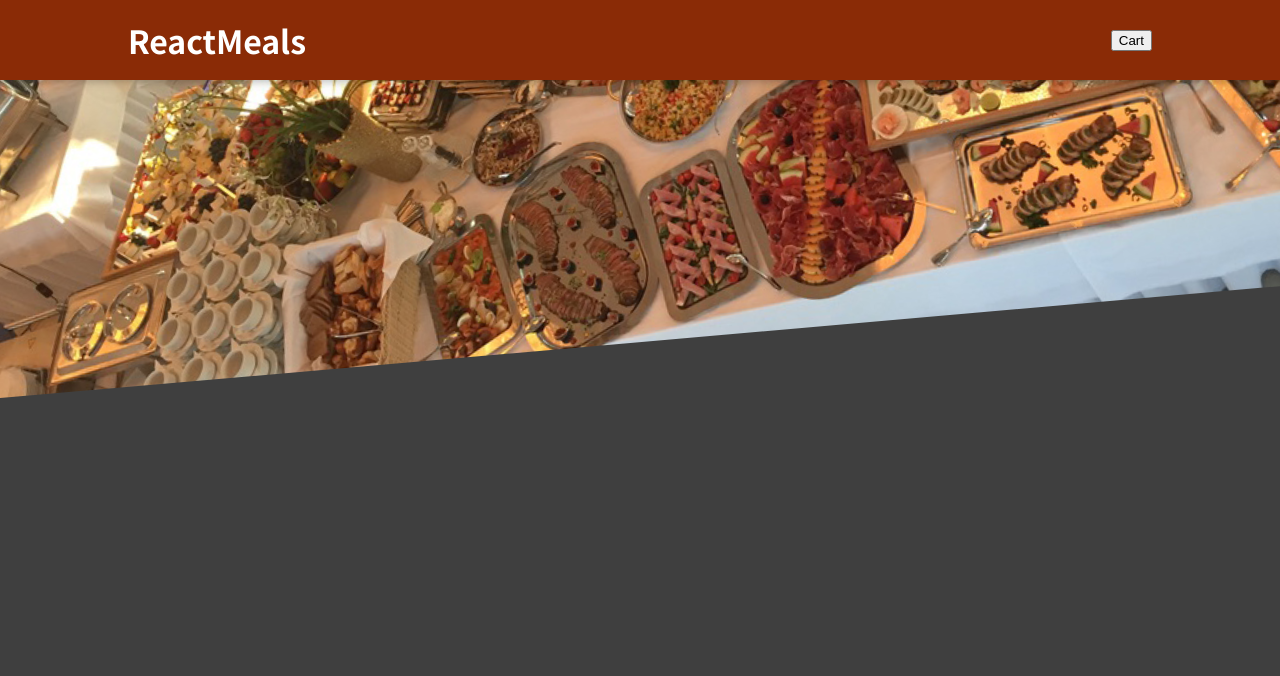
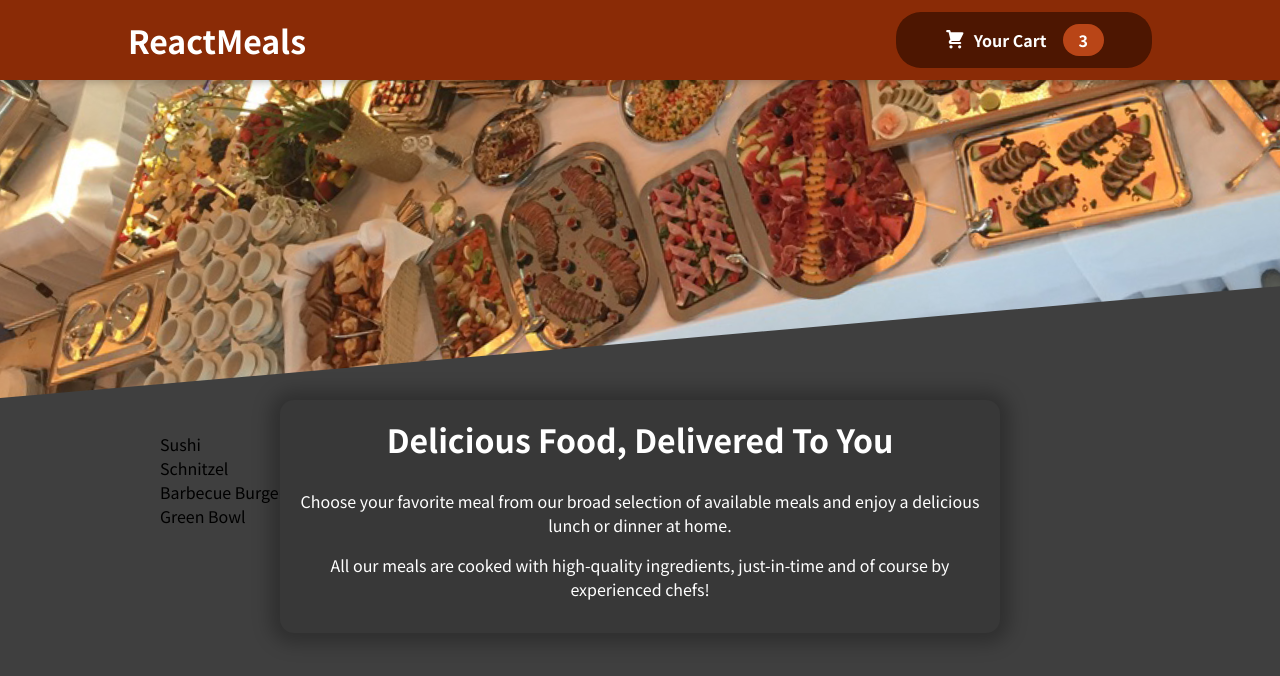
Before and after one commit to jk21bst/FOOD-APP, a React (Create React App) app: page / in a window 1280 px wide. Shown: the top 676 px of the page. Built offline with nearby package versions, Linux system fonts and the light colour scheme.

Commit message:
HeaderCartButton n icon seperate comp. Meals

```diff
--- a/src/App.js
+++ b/src/App.js
@@ -1,11 +1,15 @@
 import { Fragment } from "react";
 import Header from "./components/Layout/Header";
+import Meals from "./components/Meals/Meals";
 
 
 function App() {
   return (
     <Fragment>
       <Header/>
+      <main>
+        <Meals/>
+      </main>
     </Fragment>
   );
 }
--- /dev/null
+++ b/src/components/Cart/CartIcon.js
@@ -0,0 +1,13 @@
+const CartIcon = () => {
+    return (
+      <svg
+        xmlns='http://www.w3.org/2000/svg'
+        viewBox='0 0 20 20'
+        fill='currentColor'
+      >
+        <path d='M3 1a1 1 0 000 2h1.22l.305 1.222a.997.997 0 00.01.042l1.358 5.43-.893.892C3.74 11.846 4.632 14 6.414 14H15a1 1 0 000-2H6.414l1-1H14a1 1 0 00.894-.553l3-6A1 1 0 0017 3H6.28l-.31-1.243A1 1 0 005 1H3zM16 16.5a1.5 1.5 0 11-3 0 1.5 1.5 0 013 0zM6.5 18a1.5 1.5 0 100-3 1.5 1.5 0 000 3z' />
+      </svg>
+    );
+  };
+
+  export default CartIcon;
--- a/src/components/Layout/Header.js
+++ b/src/components/Layout/Header.js
@@ -1,13 +1,14 @@
 import { Fragment } from "react";
 import mealsImage from './../../assets/meals.jpg';
 import classes from './Header.module.css';
+import HeaderCartButton from "./HeaderCartButton";
 
 const Header = props =>{
 return (
 <Fragment>
     <header className={classes.header}>
         <h1 className={classes.h1}>ReactMeals</h1>
-        <button>Cart</button>
+      <HeaderCartButton/>
     </header>
     <div className={classes['main-image']}>
         <img src={mealsImage} alt="A table full of delicious food"/>
--- /dev/null
+++ b/src/components/Layout/HeaderCartButton.js
@@ -0,0 +1,16 @@
+import CartIcon from "../Cart/CartIcon";
+import classes from './HeaderCartButton.module.css'
+
+const HeaderCartButton = props =>{
+    return <button className={classes.button}>
+        <span className={classes.icon}>
+            <CartIcon/></span>
+        <span>Your Cart </span>
+        <span className={classes.badge}>
+            3
+        </span>
+    </button>
+
+};
+
+export default HeaderCartButton;
--- /dev/null
+++ b/src/components/Layout/HeaderCartButton.module.css
@@ -0,0 +1,59 @@
+.button {
+    cursor: pointer;
+    font: inherit;
+    border: none;
+    background-color: #4d1601;
+    color: white;
+    padding: 0.75rem 3rem;
+    display: flex;
+    justify-content: space-around;
+    align-items: center;
+    border-radius: 25px;
+    font-weight: bold;
+  }
+
+  .button:hover,
+  .button:active {
+    background-color: #2c0d00;
+  }
+
+  .icon {
+    width: 1.35rem;
+    height: 1.35rem;
+    margin-right: 0.5rem;
+  }
+
+  .badge {
+    background-color: #b94517;
+    padding: 0.25rem 1rem;
+    border-radius: 25px;
+    margin-left: 1rem;
+    font-weight: bold;
+  }
+
+  .button:hover .badge,
+  .button:active .badge {
+    background-color: #92320c;
+  }
+
+  .bump {
+    animation: bump 300ms ease-out;
+  }
+
+  @keyframes bump {
+    0% {
+      transform: scale(1);
+    }
+    10% {
+      transform: scale(0.9);
+    }
+    30% {
+      transform: scale(1.1);
+    }
+    50% {
+      transform: scale(1.15);
+    }
+    100% {
+      transform: scale(1);
+    }
+  }
--- /dev/null
+++ b/src/components/Meals/AvailableMeals.js
@@ -0,0 +1,46 @@
+import classes from './AvailableMeals.module.css'
+
+
+
+const DUMMY_MEALS = [
+    {
+      id: 'm1',
+      name: 'Sushi',
+      description: 'Finest fish and veggies',
+      price: 22.99,
+    },
+    {
+      id: 'm2',
+      name: 'Schnitzel',
+      description: 'A german specialty!',
+      price: 16.5,
+    },
+    {
+      id: 'm3',
+      name: 'Barbecue Burger',
+      description: 'American, raw, meaty',
+      price: 12.99,
+    },
+    {
+      id: 'm4',
+      name: 'Green Bowl',
+      description: 'Healthy...and green...',
+      price: 18.99,
+    },
+  ];
+
+
+const AvailableMeals =( ) =>{
+
+    const mealsList = DUMMY_MEALS.map(meal => <li>{meal.name}</li>)
+
+    return(
+
+    <section className={classes.meals}>
+        <ul>
+            {mealsList}
+        </ul>
+    </section>
+
+)};
+export default AvailableMeals;
--- /dev/null
+++ b/src/components/Meals/AvailableMeals.module.css
@@ -0,0 +1,24 @@
+.meals {
+    max-width: 60rem;
+    width: 90%;
+    margin: 2rem auto;
+    animation: meals-appear 1s ease-out forwards;
+  }
+
+  .meals ul {
+    list-style: none;
+    margin: 0;
+    padding: 0;
+  }
+
+  @keyframes meals-appear {
+    from {
+      opacity: 0;
+      transform: translateY(3rem);
+    }
+
+    to {
+      opacity: 1;
+      transform: translateY(0);
+    }
+  }
--- /dev/null
+++ b/src/components/Meals/Meals.js
@@ -0,0 +1,14 @@
+import MealSummary from "./MealsSummary";
+import AvailableMeals from "./AvailableMeals";
+import { Fragment } from "react";
+
+
+const Meals = () => {
+  return (
+    <Fragment>
+      <AvailableMeals />
+      <MealSummary />
+    </Fragment>
+  );
+};
+export default Meals;
--- /dev/null
+++ b/src/components/Meals/MealsSummary.js
@@ -0,0 +1,20 @@
+import classes from './MealsSummary.module.css'
+
+
+
+const MealSummary =() => {
+return (
+    <section className={classes.summary}>
+    <h2>Delicious Food, Delivered To You</h2>
+    <p>
+      Choose your favorite meal from our broad selection of available meals
+      and enjoy a delicious lunch or dinner at home.
+    </p>
+    <p>
+      All our meals are cooked with high-quality ingredients, just-in-time and
+      of course by experienced chefs!
+    </p>
+  </section>
+)
+};
+export default MealSummary;
--- /dev/null
+++ b/src/components/Meals/MealsSummary.module.css
@@ -0,0 +1,18 @@
+.summary {
+    text-align: center;
+    max-width: 45rem;
+    width: 90%;
+    margin: auto;
+    margin-top: -10rem;
+    position: relative;
+    background-color: #383838;
+    color: white;
+    border-radius: 14px;
+    padding: 1rem;
+    box-shadow: 0 1px 18px 10px rgba(0, 0, 0, 0.25);
+  }
+
+  .summary h2 {
+    font-size: 2rem;
+    margin-top: 0;
+  }
```
